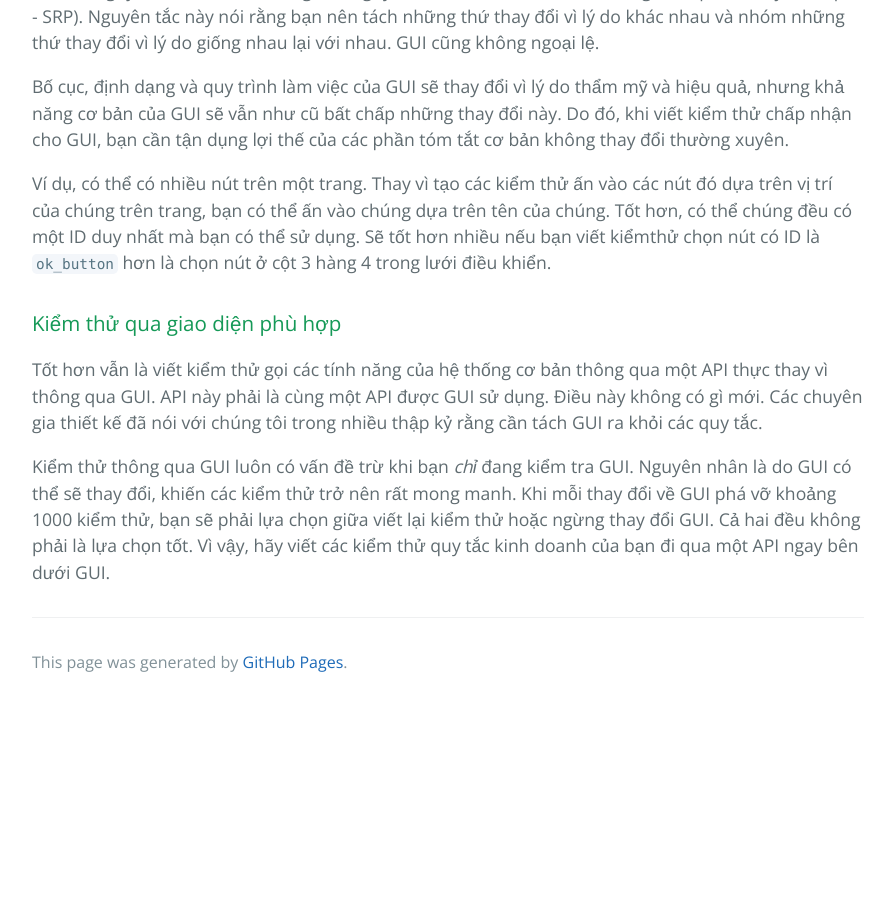
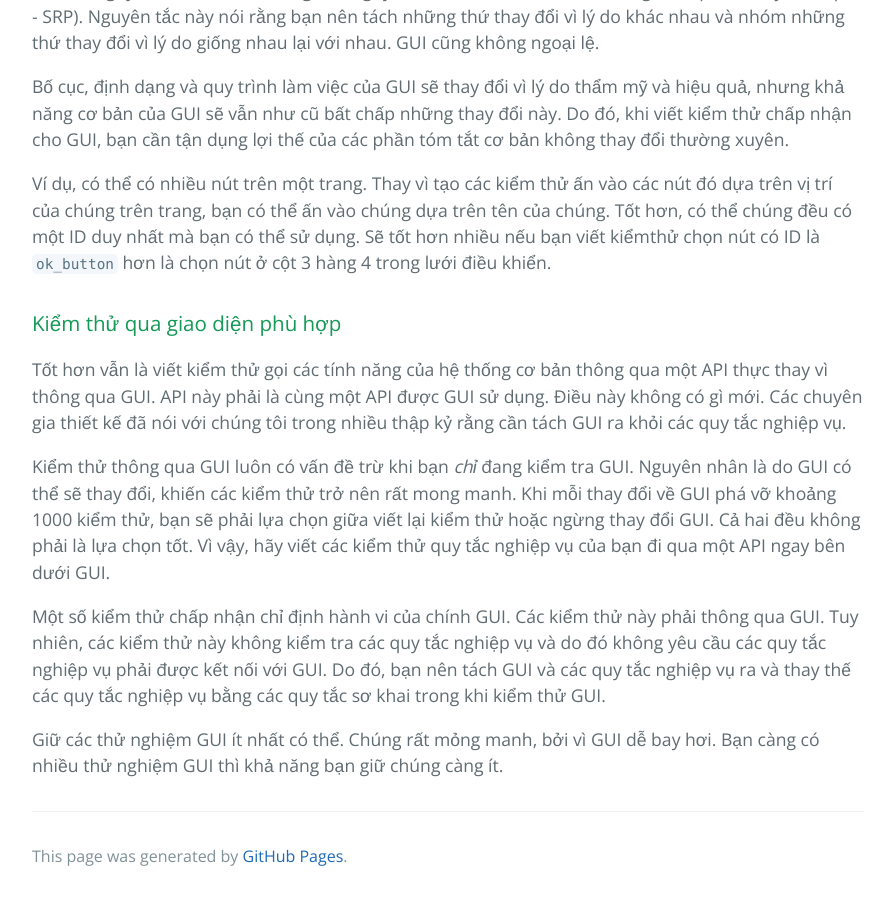
Before and after one commit to HaiBV/haibv.github.io, a Jekyll site: the page built from clean-coder/chapter-7-acceptance-testing.md, in a window 1280 px wide and 900 px high, scrolled down 13730 px. Shown: the whole window, without its empty margins (192-1085 px from the left). Built offline with Jekyll 4.4.1, drawn with Linux system fonts in a browser that asks for light colours; our own code applies the rules of GitHub Pages for plain Markdown files; before the commit the page ends 14436 px from its top, so only the background shows below that.

Commit message:
Book - The Clean Coder - Chapter 7 - Acceptance Testing

```diff
--- a/clean-coder/chapter-7-acceptance-testing.md
+++ b/clean-coder/chapter-7-acceptance-testing.md
@@ -394,6 +394,10 @@
 
 ### Kiểm thử qua giao diện phù hợp
 
-Tốt hơn vẫn là viết kiểm thử gọi các tính năng của hệ thống cơ bản thông qua một API thực thay vì thông qua GUI. API này phải là cùng một API được GUI sử dụng. Điều này không có gì mới. Các chuyên gia thiết kế đã nói với chúng tôi trong nhiều thập kỷ rằng cần tách GUI ra khỏi các quy tắc.
+Tốt hơn vẫn là viết kiểm thử gọi các tính năng của hệ thống cơ bản thông qua một API thực thay vì thông qua GUI. API này phải là cùng một API được GUI sử dụng. Điều này không có gì mới. Các chuyên gia thiết kế đã nói với chúng tôi trong nhiều thập kỷ rằng cần tách GUI ra khỏi các quy tắc nghiệp vụ.
 
-Kiểm thử thông qua GUI luôn có vấn đề trừ khi bạn _chỉ_ đang kiểm tra GUI. Nguyên nhân là do GUI có thể sẽ thay đổi, khiến các kiểm thử trở nên rất mong manh. Khi mỗi thay đổi về GUI phá vỡ khoảng 1000 kiểm thử, bạn sẽ phải lựa chọn giữa viết lại kiểm thử hoặc ngừng thay đổi GUI. Cả hai đều không phải là lựa chọn tốt. Vì vậy, hãy viết các kiểm thử quy tắc kinh doanh của bạn đi qua một API ngay bên dưới GUI.
+Kiểm thử thông qua GUI luôn có vấn đề trừ khi bạn _chỉ_ đang kiểm tra GUI. Nguyên nhân là do GUI có thể sẽ thay đổi, khiến các kiểm thử trở nên rất mong manh. Khi mỗi thay đổi về GUI phá vỡ khoảng 1000 kiểm thử, bạn sẽ phải lựa chọn giữa viết lại kiểm thử hoặc ngừng thay đổi GUI. Cả hai đều không phải là lựa chọn tốt. Vì vậy, hãy viết các kiểm thử quy tắc nghiệp vụ của bạn đi qua một API ngay bên dưới GUI.
+
+Một số kiểm thử chấp nhận chỉ định hành vi của chính GUI. Các kiểm thử này phải thông qua GUI. Tuy nhiên, các kiểm thử này không kiểm tra các quy tắc nghiệp vụ và do đó không yêu cầu các quy tắc nghiệp vụ phải được kết nối với GUI. Do đó, bạn nên tách GUI và các quy tắc nghiệp vụ ra và thay thế các quy tắc nghiệp vụ bằng các quy tắc sơ khai trong khi kiểm thử GUI.
+
+Giữ các thử nghiệm GUI ít nhất có thể. Chúng rất mỏng manh, bởi vì GUI dễ bay hơi. Bạn càng có nhiều thử nghiệm GUI thì khả năng bạn giữ chúng càng ít.
```
